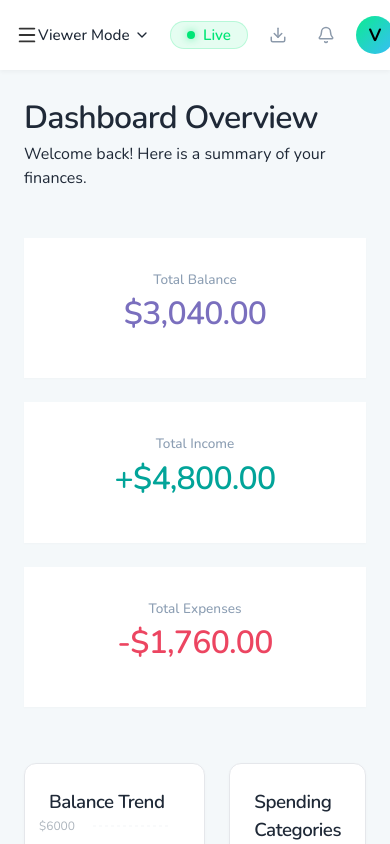
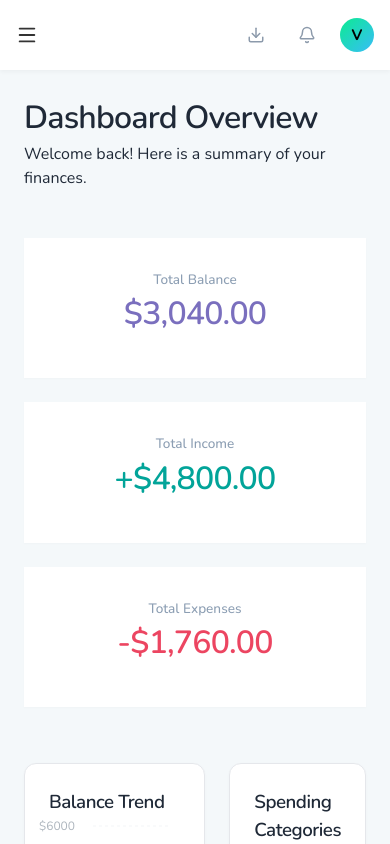
Before and after one commit to PranvNikam09/Finance_Dashboard, a React app in the folder frontend/: page / in a window 390 px wide. Shown: the top 844 px of the page. Built offline with nearby package versions, Linux system fonts and the light colour scheme; the HTML template or start-up script is replaced by a standard one.

Commit message:
fixed header in mobile view

```diff
--- a/frontend/src/components/layout/Header.css
+++ b/frontend/src/components/layout/Header.css
@@ -139,22 +139,20 @@
   }
 
   .header-left {
-    gap: 1rem;
+    gap: 0.5rem;
+  }
+
+  .header-title {
+    display: none; /* Hide redundant title on mobile to save space */
   }
 
   .header-right {
-    gap: 0.75rem;
+    gap: 0.85rem;
   }
 
-  .role-switcher {
-    display: none !important;
-    /* Hide role switcher on mobile to save space */
-  }
-}
-
-@media (max-width: 480px) {
-  .header-title {
-    display: none;
+  .role-selector-clean,
+  .live-badge {
+    display: none !important; /* Hide non-essential elements on mobile to prevent overlap */
   }
 }
 
@@ -273,17 +271,18 @@
 
 @media (max-width: 768px) {
   .custom-header-group {
-    gap: 0.75rem;
+    gap: 0.85rem;
   }
 
   .header-dark-btn {
-    width: 36px;
-    height: 36px;
+    width: 38px;
+    height: 38px;
+    border-radius: 10px;
   }
 
   .role-avatar-circle {
-    width: 38px;
-    height: 38px;
-    font-size: 1.1rem;
+    width: 34px;
+    height: 34px;
+    font-size: 0.95rem;
   }
 }
```
